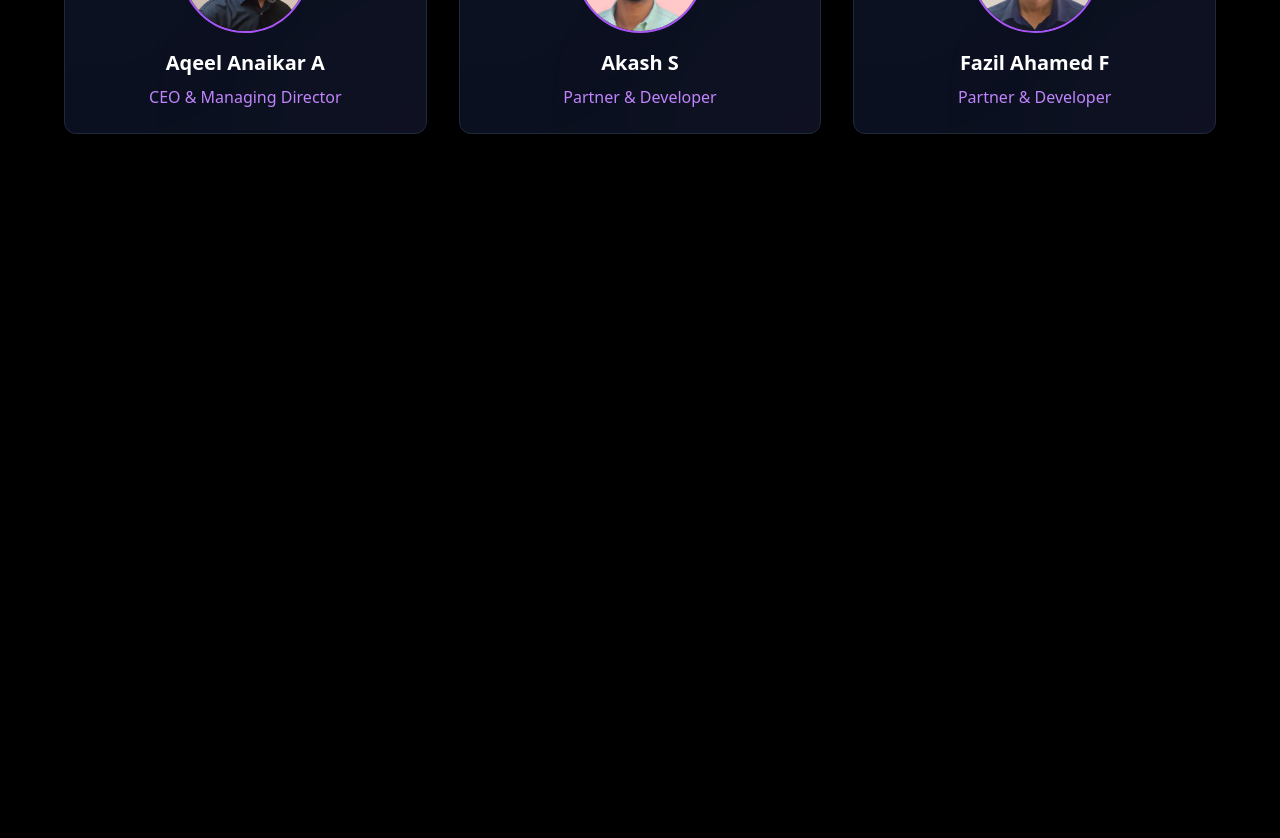
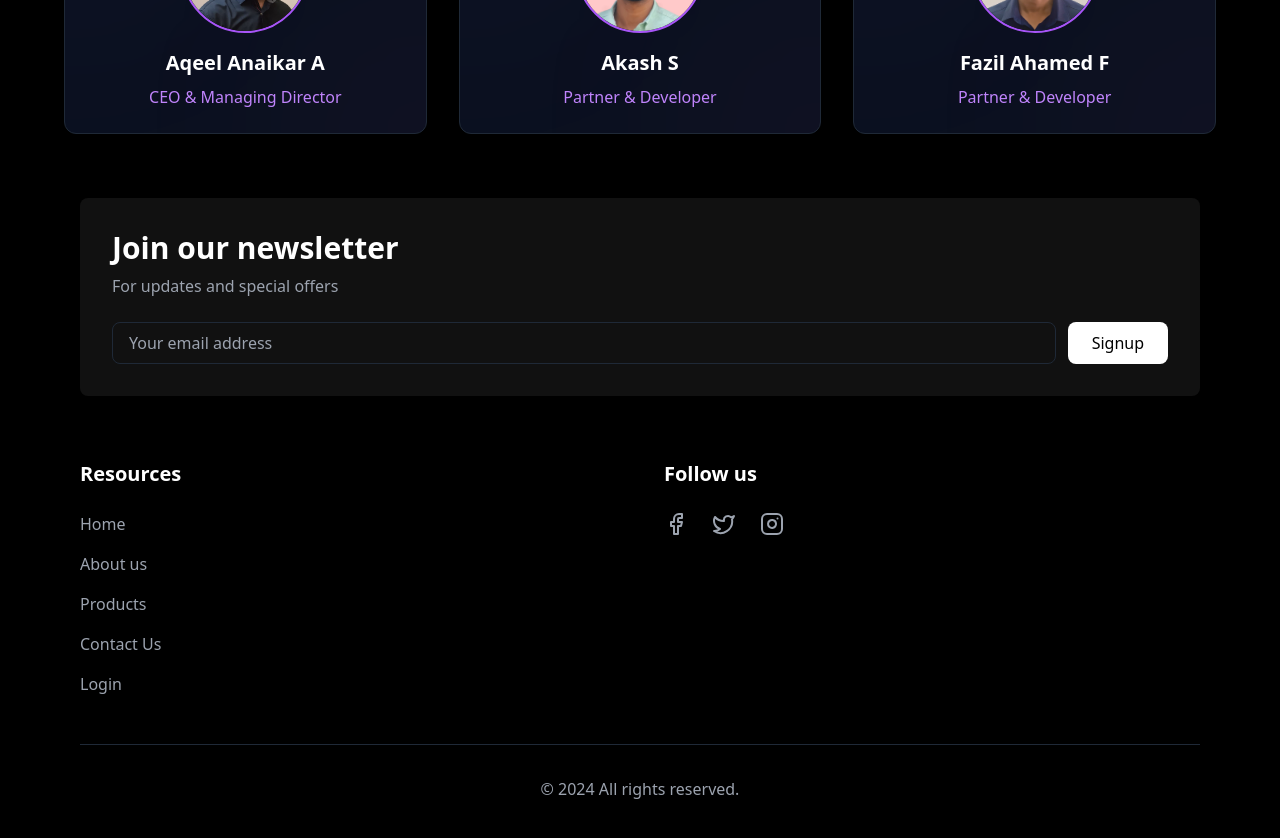
Before and after one commit to Fazil0070/learnspire-Landing-page, a React (Vite) app: page /about in a window 1280 px wide. Shown: the part 1080-1918 px from the top of the page. Before the commit the page ends 1278 px from the top, so only its background shows below. Built offline with nearby package versions, Linux system fonts and the light colour scheme.

Commit message:
enhanced

```diff
--- a/src/pages/About.jsx
+++ b/src/pages/About.jsx
@@ -2,6 +2,7 @@ import React from "react";
 import aqeelImage from "../assets/aqeel.jpeg";
 import akashImage from "../assets/akash.jpeg";
 import fazilImage from "../assets/fazil.jpeg";
+import Footer from "../components/Footer";
 
 const TeamMember = ({ name, role, image }) => (
   <div className="group relative overflow-hidden bg-[#0B1120] rounded-xl p-6 border border-gray-800 transition-all duration-300 hover:shadow-purple-500/20 hover:-translate-y-2">
@@ -113,9 +114,9 @@ const About = () => {
             ))}
           </div>
         </div>
+        <Footer/>
       </div>
     </div>
   );
 };
-
 export default About;
--- a/src/pages/Home.jsx
+++ b/src/pages/Home.jsx
@@ -2,7 +2,6 @@ import React, { useEffect, useCallback, useState } from 'react';
 import gsap from 'gsap';
 import ScrollTrigger from 'gsap/ScrollTrigger';
 import dashboard from '../assets/dashboard.png';
-import { Link } from 'react-router-dom';
 import InsightsSection from './Insight';
 import Footer from '../components/Footer';
 import Benefits from './Benefits';
--- a/src/pages/Product.jsx
+++ b/src/pages/Product.jsx
@@ -1,5 +1,6 @@
 import React from 'react';
 import { Book, Server, FlaskConical, Users } from 'lucide-react';
+import Footer from '../components/Footer';
 
 const ProductCard = ({ icon: Icon, title, description, iconBgColor, iconColor }) => (
   <div className="group relative overflow-hidden bg-[#0B1120] rounded-2xl shadow-lg border border-gray-800 transition-all duration-300 hover:shadow-purple-500/20 hover:-translate-y-2">
@@ -70,6 +71,7 @@ const Products = () => {
           ))}
         </div>
       </div>
+      <Footer />
     </div>
   );
 };
```
